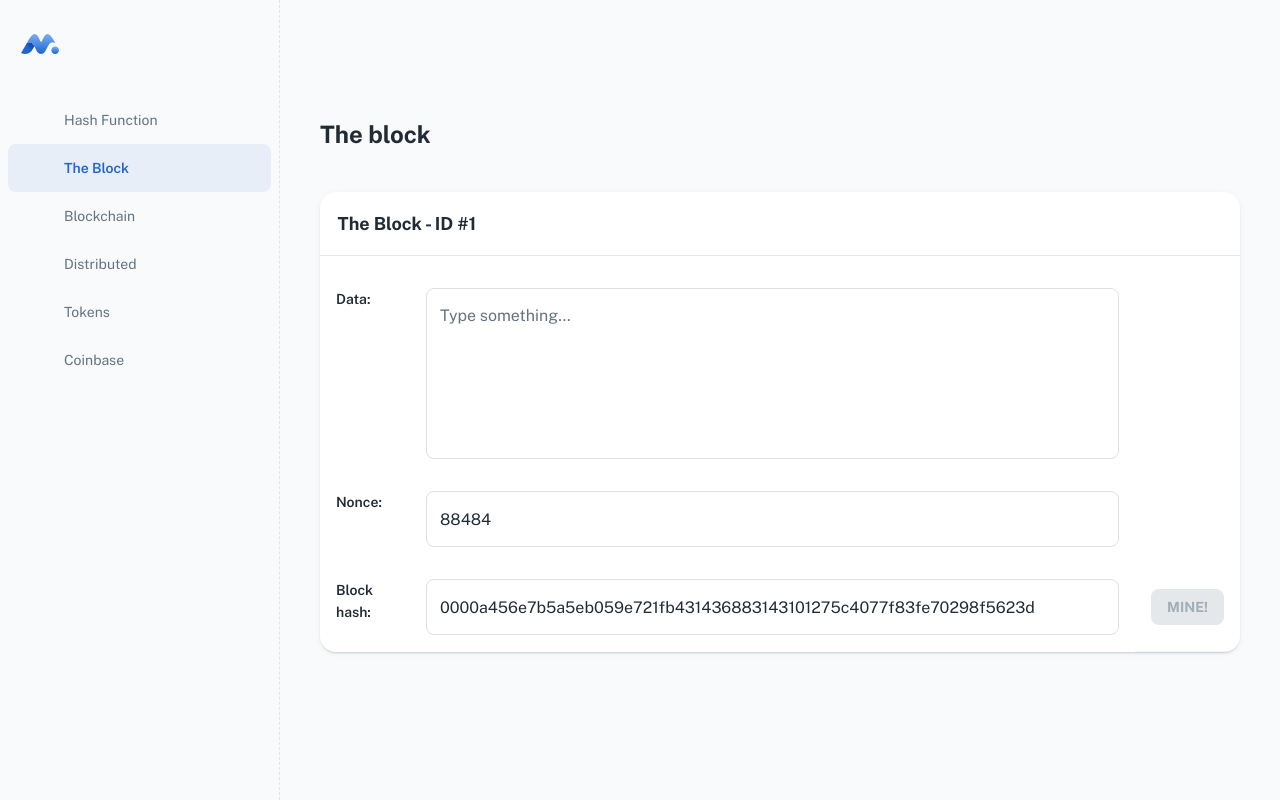
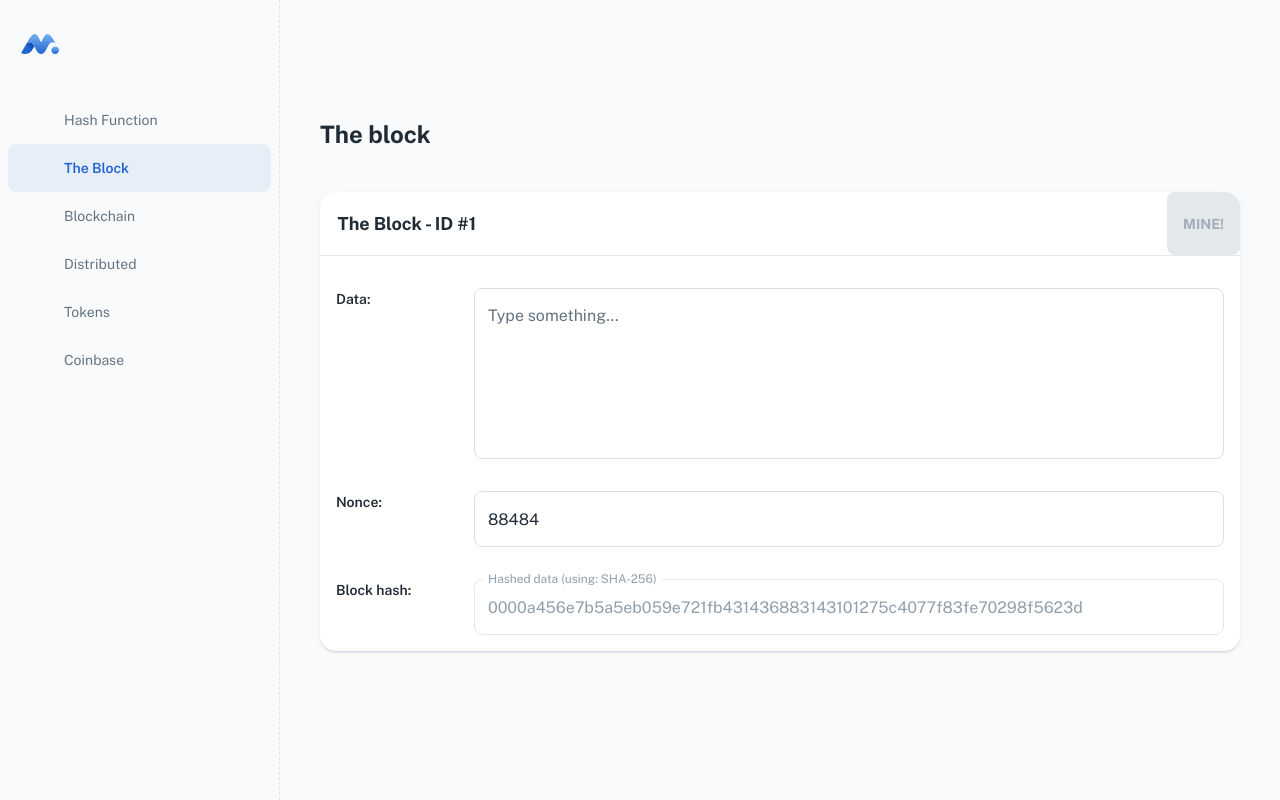
Before and after one commit to jorgeiglopez/blockchain-visual, a React (Create React App) app: page /main/block in a window 1280 px wide. Built offline with nearby package versions, Linux system fonts and the light colour scheme; some icons are missing; a web font is replaced by a local one.

Commit message:
Implemented table wrappers in Block component

```diff
--- a/src/sections/@main/block/Block.js
+++ b/src/sections/@main/block/Block.js
@@ -1,116 +1,72 @@
-import { Button, Card, CardHeader, Divider, Table, TableBody, TableCell, TableRow, TextField, Typography } from '@mui/material';
+import { Button, Card, CardHeader, Divider } from '@mui/material';
 import React, { useState, useEffect } from 'react';
 import { sha256 } from '../../../utils/crypto';
-import { mine } from '../../../utils/mine';
+import { mine, isValid } from '../../../utils/mine';
+import TableWrapper from '../../../components/Table';
+import Iconify from '../../../components/Iconify';
 
-const isValid = (val) => {
-  if (!!val && typeof val === 'string') {
-    return val.startsWith('0000');
-  }
-  return false;
-};
 
-const Block = ({ prev }) => {
+const Block = ({ id = 1, previous }) => {
   const [input, setInput] = useState({ data: '', nonce: '88484' });
-  const [hash, setHash] = useState('');
+  const [hashed, setHashed] = useState('');
   const [valid, setValid] = useState(false);
+
   useEffect(() => {
     sha256(input.data.concat(input.nonce)).then(val => {
-      setHash(val);
+      setHashed(val);
       setValid(isValid(val));
     });
   }, [input]);
 
+  const dataRow = {
+    leftTitle: 'Data:',
+    textFieldsProps: {
+      label: 'Type something...',
+      multiline: true,
+      rows: 6,
+      value: input.data,
+      onChange: (e) => setInput({ ...input, data: e.target.value })
+    },
+  };
+
+  const nonceRow = {
+    leftTitle: 'Nonce:',
+    textFieldsProps: {
+      value: input.nonce,
+      onChange: (e) => setInput({ ...input, nonce: e.target.value })
+    },
+  };
+
+  const hashRow = {
+    leftTitle: 'Block hash:',
+    textFieldsProps: {
+      label: 'Hashed data (using: SHA-256)',
+      disabled: true,
+      value: hashed,
+      error: !valid,
+      helperText: !valid && 'The block is not signed!'
+    },
+  };
 
   return (
     <Card>
-      <CardHeader title={"The Block - ID #1"} style={{ padding: '1.1em' }} />
+      <div style={{ display: "flex" }}>
+        <CardHeader title={"The Block - ID #" + id} style={{ padding: '1.1em' }} />
+        <Iconify
+            icon={valid ? 'eva:people-fill' : 'eva:arrow-ios-forward-fill'}
+            sx={{ width: 16, height: 16, ml: 1 }}
+          />
+        <Button style={{ marginLeft: "auto" }}
+          disabled={valid}
+          variant="contained"
+          onClick={() => mine(input.data)
+            .then(result => setInput({ ...input, nonce: result }))}
+        >
+          MINE!
+        </Button>
+      </div>
       <Divider style={{ marginBottom: '1em' }} />
-      <Table>
-        <colgroup>
-          <col style={{ width: '10%' }} />
-          <col style={{ width: '90%' }} />
-        </colgroup>
-        <TableBody>
-          <TableRow>
-          </TableRow>
-          <TableRow>
-            <TableCell style={{ verticalAlign: 'top', borderBottom: 'none' }}>
-              <Typography variant='subtitle2' gutterBottom>Data:</Typography>
-            </TableCell>
-            <TableCell style={{ verticalAlign: 'top', borderBottom: 'none' }}>
-              <TextField
-                id='data-outlined'
-                title='Data'
-                label='Type something...'
-                variant='outlined'
-                multiline rows={6}
-                fullWidth={true}
-                onChange={(e) => {
-                  setInput({ ...input, data: e.target.value });
-                }}
-                value={input.data} />
-            </TableCell>
-          </TableRow>
-          {/* <TableRow>
-            <TableCell style={{ verticalAlign: 'top', borderBottom: 'none'}}>
-              <Typography variant='subtitle2' gutterBottom>Previous hash:</Typography>
-            </TableCell>
-            <TableCell style={{ verticalAlign: 'top', borderBottom: 'none' }}>
-              <TextField
-                id='prev'
-                disabled
-                title='SHA-256'
-                variant='outlined'
-                fullWidth={true}
-                value={hashed} />
-            </TableCell>
-          </TableRow> */}
-          <TableRow>
-            <TableCell style={{ verticalAlign: 'top', borderBottom: 'none' }}>
-              <Typography variant='subtitle2' gutterBottom>Nonce:</Typography>
-            </TableCell>
-            <TableCell style={{ verticalAlign: 'top', borderBottom: 'none' }}>
-              <TextField
-                id='disabled-sha256'
-                title='SHA-256'
-                variant='outlined'
-                fullWidth={true}
-                onChange={(e) => setInput({ ...input, nonce: e.target.value })}
-                value={input.nonce} />
-            </TableCell>
-          </TableRow>
-          <TableRow>
-            <TableCell style={{ verticalAlign: 'top', borderBottom: 'none' }}>
-              <Typography variant='subtitle2' gutterBottom>Block hash:</Typography>
-            </TableCell>
-            <TableCell style={{ verticalAlign: 'top', borderBottom: 'none' }}>
-              <TextField
-                error={!valid}
-                helperText={!valid && 'The block is not signed!'}
-                // disabled
-                id='disabled-sha256'
-                title='SHA-256'
-                variant='outlined'
-                fullWidth={true}
-                value={hash} />
-            </TableCell>
-            <TableCell>
-              <Button
-                disabled={valid}
-                variant="contained"
-                onClick={() => mine(input.data).then(result => setInput({ ...input, nonce: result }))}
-              >
-                MINE!
-              </Button>
-            </TableCell>
-          </TableRow>
-          {/* <TableRow>
-            <TableCell></TableCell>
-            <TableCell><Button variant="contained">MINE!</Button></TableCell>
-          </TableRow> */}
-        </TableBody>
-      </Table>
+      <TableWrapper rows={[dataRow, nonceRow, hashRow]} />
     </Card>
   );
 };
--- a/src/sections/@main/hash/HashBlock.js
+++ b/src/sections/@main/hash/HashBlock.js
@@ -1,7 +1,6 @@
 import { Card, CardHeader, Divider} from '@mui/material';
 import React, { useState, useEffect } from 'react';
 import { sha256 } from '../../../utils/crypto';
-import Row from '../../../components/Row';
 import TableWrapper from '../../../components/Table';
 
 
@@ -13,7 +12,7 @@ const HashBlock = () => {
   }, [input]);
 
   const dataRow = {
-    leftTitle: 'Data',
+    leftTitle: 'Data:',
     textFieldsProps: {
       label: 'Type something...',
       multiline: true,
@@ -24,7 +23,7 @@ const HashBlock = () => {
   };
 
   const hashRow = {
-    leftTitle: 'SHA-256',
+    leftTitle: 'SHA-256:',
     textFieldsProps: {
       label: 'Hashed data (using: SHA-256)',
       disabled: true,
@@ -37,10 +36,7 @@ const HashBlock = () => {
     <Card>
       <CardHeader title={"The \"SHA-256\" hash function:"} style={{ padding: '1.1em' }} />
       <Divider style={{ marginBottom: '1em' }} />
-      <TableWrapper rows={[dataRow, hashRow]}>
-          <Row {...dataRow}/>
-          <Row {...hashRow}/>
-      </TableWrapper>
+      <TableWrapper rows={[dataRow, hashRow]} />
     </Card>
   );
 };
--- a/src/utils/mine.js
+++ b/src/utils/mine.js
@@ -1,11 +1,20 @@
 import { sha256 } from './crypto';
+
+const blockSignature = '0000';
 
 export const mine = async data => {
   for (let index = 0; index < 1000000; index++) {
     const hash = await sha256(data.concat(index.toString()));
-    if(hash.startsWith('0000')){
+    if(hash.startsWith(blockSignature)){
       return index;
     }
   }
   return null;
 }
+
+export const isValid = (val) => {
+  if (!!val && typeof val === 'string') {
+    return val.startsWith(blockSignature);
+  }
+  return false;
+};
```
